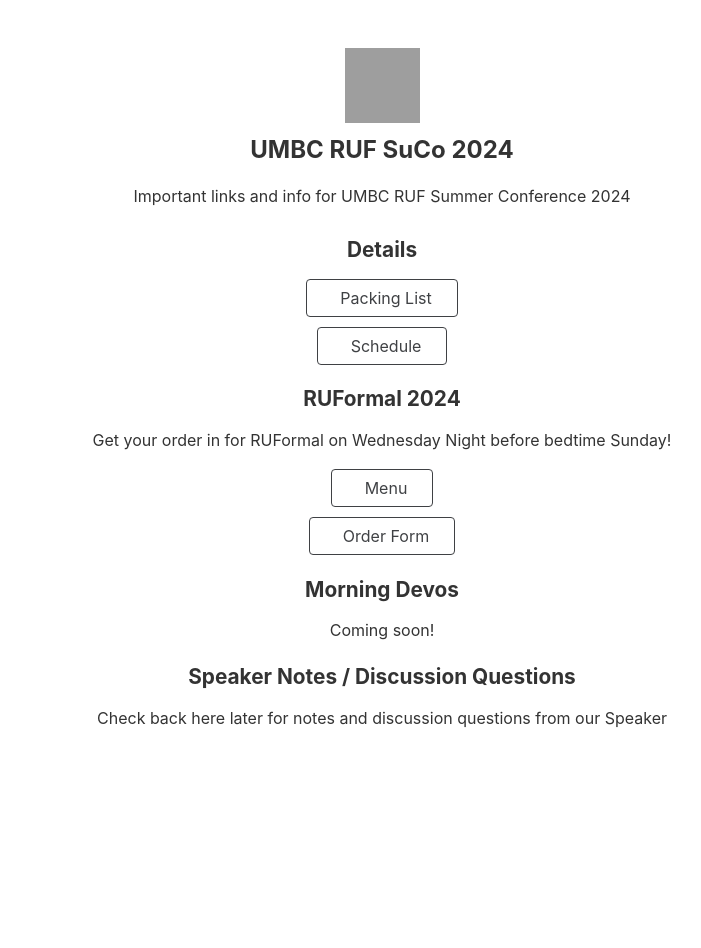
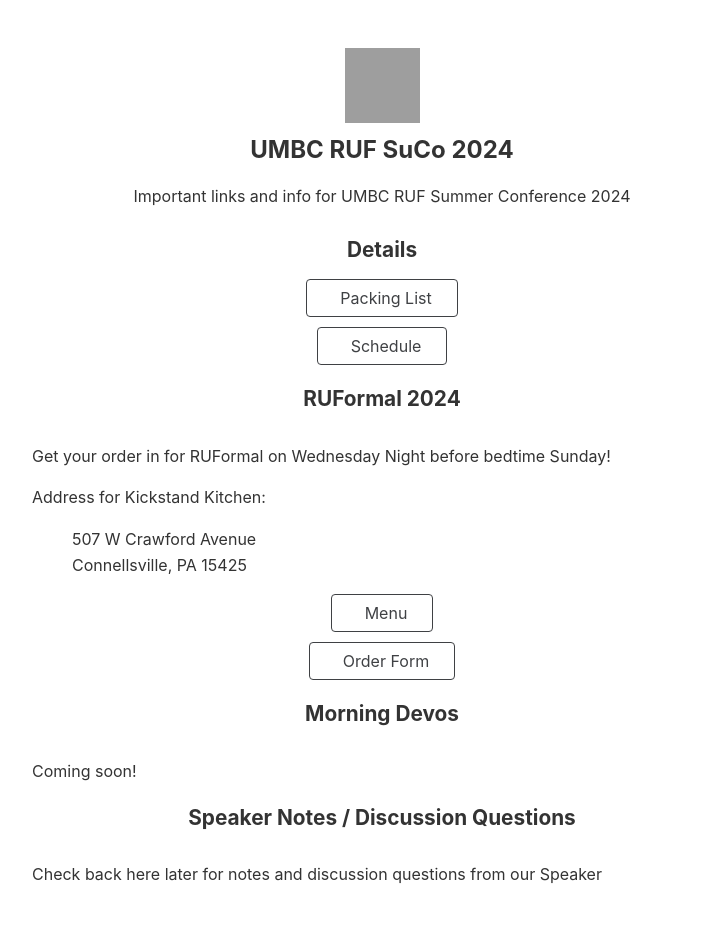
Before and after one commit to joshgordon/pca-ng-website, a Jekyll site: the page built from index.html, in a window 1280 px wide. Shown: the whole page, without its empty margins (258-959 px from the left). Built offline with Jekyll 4.4.1, drawn with Linux system fonts in a browser that asks for light colours; nearby versions of some CDN libraries; comment, search, counter and statistics services are not loaded; grey boxes are pictures that could not be loaded.

Commit message:
small changes

```diff
--- a/_data/links.yml
+++ b/_data/links.yml
@@ -9,7 +9,13 @@
         # tag: New
 
 - category: RUFormal 2024
-  description: Get your order in for RUFormal on Wednesday Night before bedtime Sunday!
+  description: |
+    Get your order in for RUFormal on Wednesday Night before bedtime Sunday!
+
+    Address for Kickstand Kitchen:
+    > 507 W Crawford Avenue<br>
+    > Connellsville, PA 15425
+
   items:
     - title: Menu
       url: https://kickstandkitchen.com/#efe1a7ab-4453-4179-83c9-ecc22da90e80
--- a/_includes/links.html
+++ b/_includes/links.html
@@ -2,7 +2,7 @@
     {% for category in site.data.links %}
     <h5 class="text-center">{{ category.category }}</h5>
     {% if category.description %}
-      <p class="is-center">{{category.description}}</p>
+      <p class="is-center">{{ category.description | markdownify }}</p>
     {% endif %}
     {% for item in category.items %}
     <div class="row">
```
